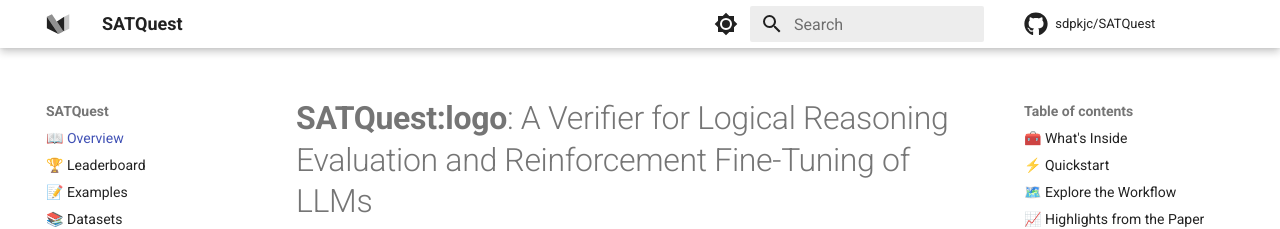
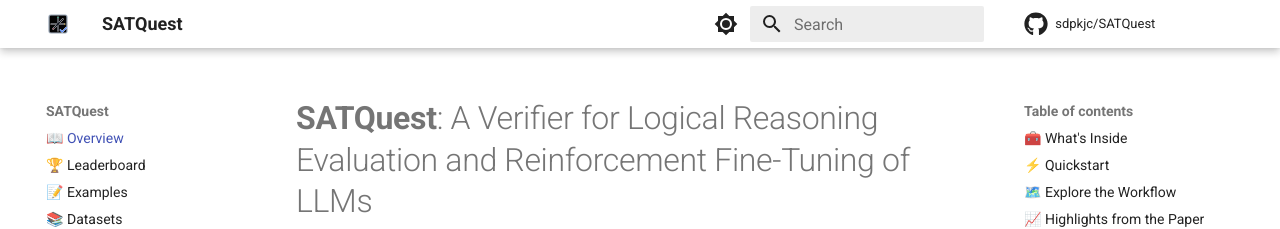
Before and after one commit to sdpkjc/SATQuest, an MkDocs documentation site: the page built from docs/index.md, in a window 1280 px wide. Shown: the top 229 px of the page. Built offline with MkDocs 1.6.1 and Material for MkDocs 9.7.7, drawn with Linux system fonts in a browser that asks for light colours; comment, search, counter and statistics services are not loaded.

```diff
--- a/docs/index.md
+++ b/docs/index.md
@@ -1,4 +1,4 @@
-# **SATQuest:logo**: A Verifier for Logical Reasoning Evaluation and Reinforcement Fine-Tuning of LLMs
+# **SATQuest**: A Verifier for Logical Reasoning Evaluation and Reinforcement Fine-Tuning of LLMs
 
 <div align="center">
 
```
Also changed, not shown: mkdocs.yml (+5 -5 lines), docs/overrides/.icons/logo.svg (renamed from docs/media/logo.svg), 1 other file.
